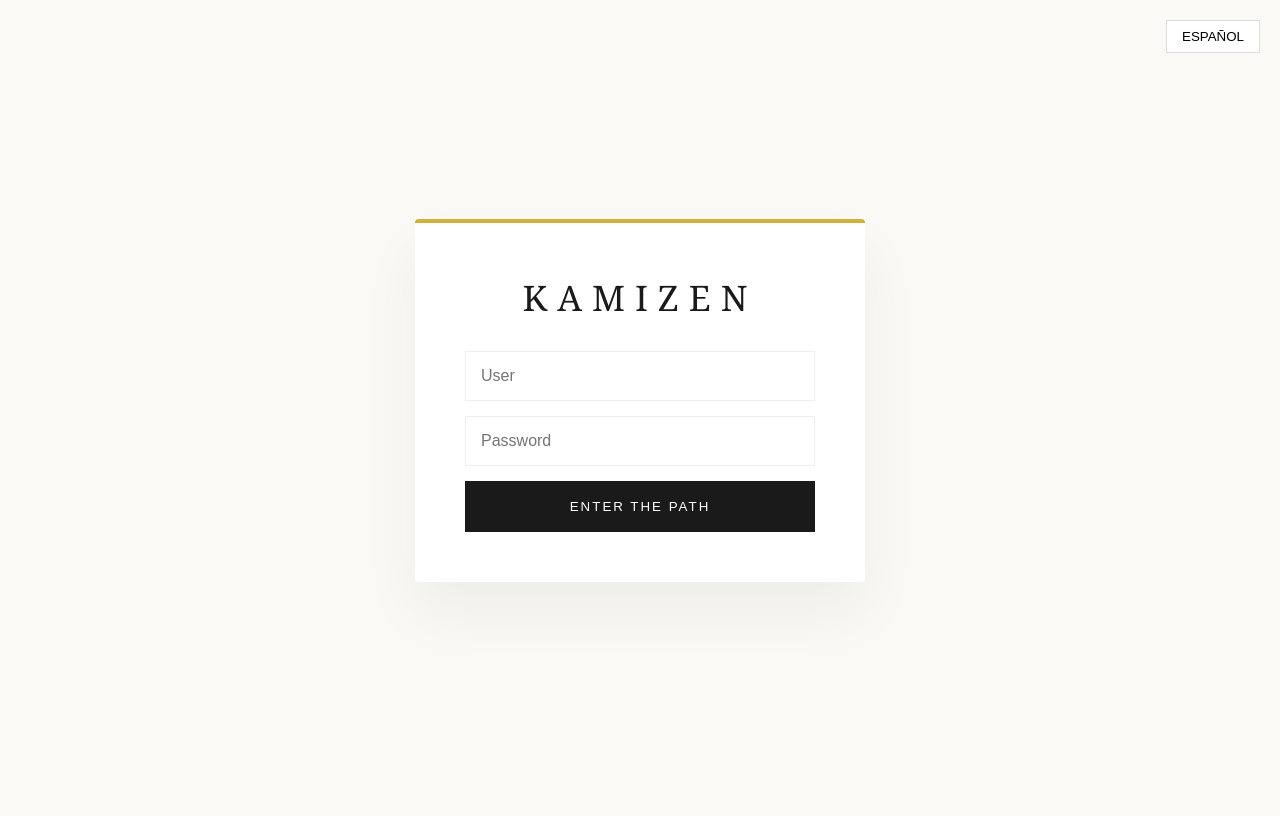
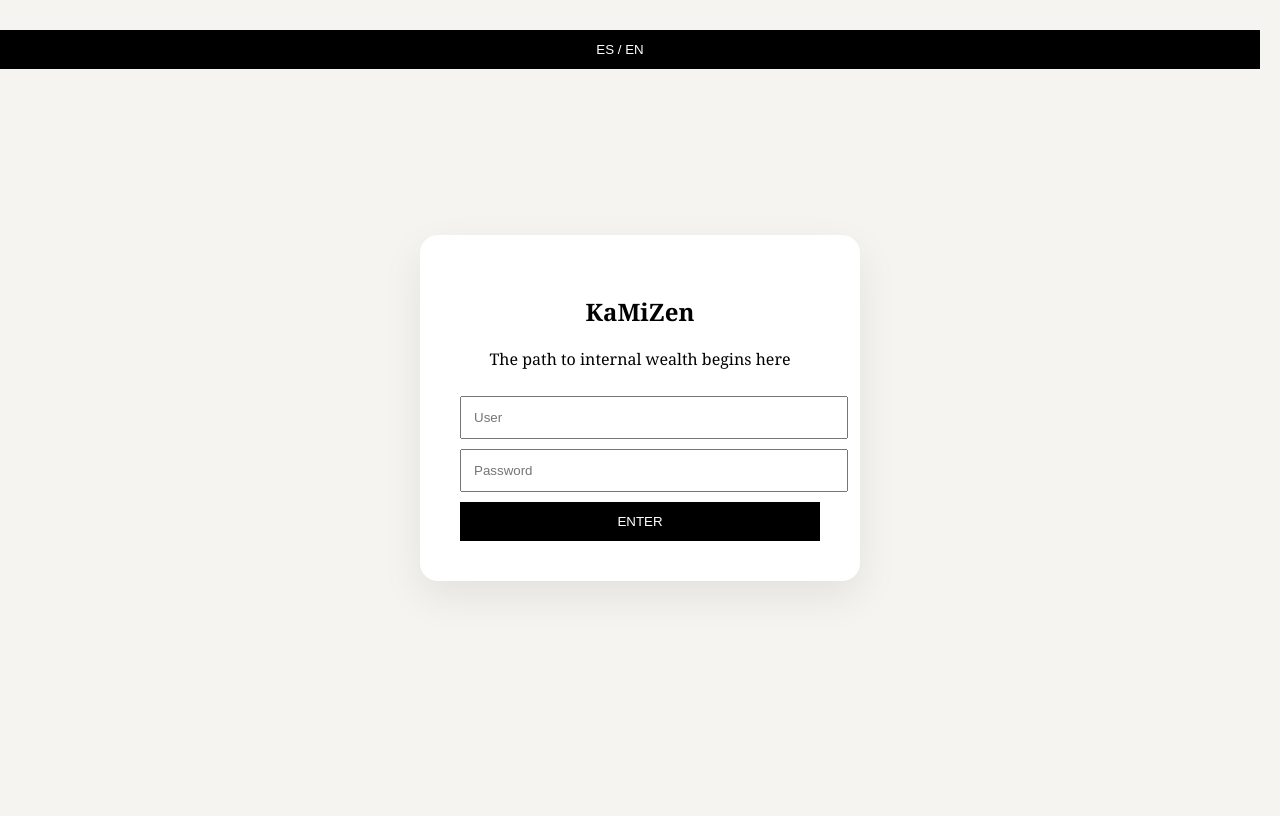
Before and after one commit to mayroga/KaMiZen, a Flask app: page / in a window 1280 px wide. Before the commit the page ends 532 px from the top, so only its background shows below. Run offline with Flask 3, Linux system fonts and the light colour scheme.

Commit message:
Update index.html

```diff
--- a/templates/index.html
+++ b/templates/index.html
@@ -2,35 +2,63 @@
 <html lang="en">
 <head>
 <meta charset="UTF-8">
-    <meta name="viewport" content="width=device-width, initial-scale=1.0">
 <title>KaMiZen</title>
 <style>
-        :root { --gold: #D4AF37; }
-        body { margin: 0; background: #FAF9F6; font-family: 'Georgia', serif; display: flex; justify-content: center; align-items: center; height: 100vh; }
-        .card { text-align: center; padding: 50px; background: white; border-radius: 4px; box-shadow: 0 30px 60px rgba(0,0,0,0.05); border-top: 4px solid var(--gold); width: 350px; }
-        .logo { font-size: 2.2rem; letter-spacing: 10px; text-transform: uppercase; margin-bottom: 30px; color: #1A1A1A; }
-        input { width: 100%; padding: 15px; margin-bottom: 15px; border: 1px solid #EEE; box-sizing: border-box; font-size: 1rem; }
-        .btn { background: #1A1A1A; color: white; border: none; padding: 18px; width: 100%; cursor: pointer; letter-spacing: 2px; transition: 0.3s; }
-        .btn:hover { background: var(--gold); }
-        .lang-switch { position: absolute; top: 20px; right: 20px; cursor: pointer; border: 1px solid #DDD; background: white; padding: 8px 15px; }
+body {
+    background:#f5f4f0;
+    display:flex;
+    justify-content:center;
+    align-items:center;
+    height:100vh;
+    font-family:Georgia, serif;
+}
+.box {
+    background:white;
+    padding:40px;
+    width:360px;
+    text-align:center;
+    border-radius:18px;
+    box-shadow:0 15px 40px rgba(0,0,0,.08);
+}
+button,input {
+    width:100%;
+    padding:12px;
+    margin-top:10px;
+}
+button {
+    background:black;
+    color:white;
+    border:none;
+}
+.lang {
+    position:absolute;
+    top:20px;
+    right:20px;
+}
 </style>
 </head>
 <body>
-    <button class="lang-switch" onclick="toggleLang()" id="lang-btn">ESPAÑOL</button>
-    <div class="card">
-        <div class="logo">KaMiZen</div>
-        <form action="/login" method="POST">
-            <input type="hidden" name="lang" id="lang-input" value="en">
-            <input type="text" name="username" placeholder="User" required>
-            <input type="password" name="password" placeholder="Password" required>
-            <button type="submit" class="btn" id="login-btn">ENTER THE PATH</button>
+<button class="lang" onclick="toggle()">ES / EN</button>
+<div class="box">
+<h2>KaMiZen</h2>
+<p id="tag">The path to internal wealth begins here</p>
+<form method="POST" action="/login">
+<input type="hidden" name="lang" id="lang" value="en">
+<input name="username" placeholder="User">
+<input name="password" type="password" placeholder="Password">
+<button id="btn">ENTER</button>
 </form>
 </div>
+
 <script>
-        function toggleLang() {
-            const i = document.getElementById('lang-input'), b = document.getElementById('lang-btn'), l = document.getElementById('login-btn');
-            if(i.value === 'en') { i.value = 'es'; b.innerText = 'ENGLISH'; l.innerText = 'ENTRAR AL CAMINO'; }
-            else { i.value = 'en'; b.innerText = 'ESPAÑOL'; l.innerText = 'ENTER THE PATH'; }
+let l="en";
+function toggle(){
+ l=l==="en"?"es":"en";
+ document.getElementById("lang").value=l;
+ document.getElementById("tag").innerText=l==="en"
+ ? "The path to internal wealth begins here"
+ : "El camino hacia la riqueza interior comienza aquí";
+ document.getElementById("btn").innerText=l==="en"?"ENTER":"ENTRAR";
 }
 </script>
 </body>
```
Lines whose indentation alone changed are shown as unchanged.
